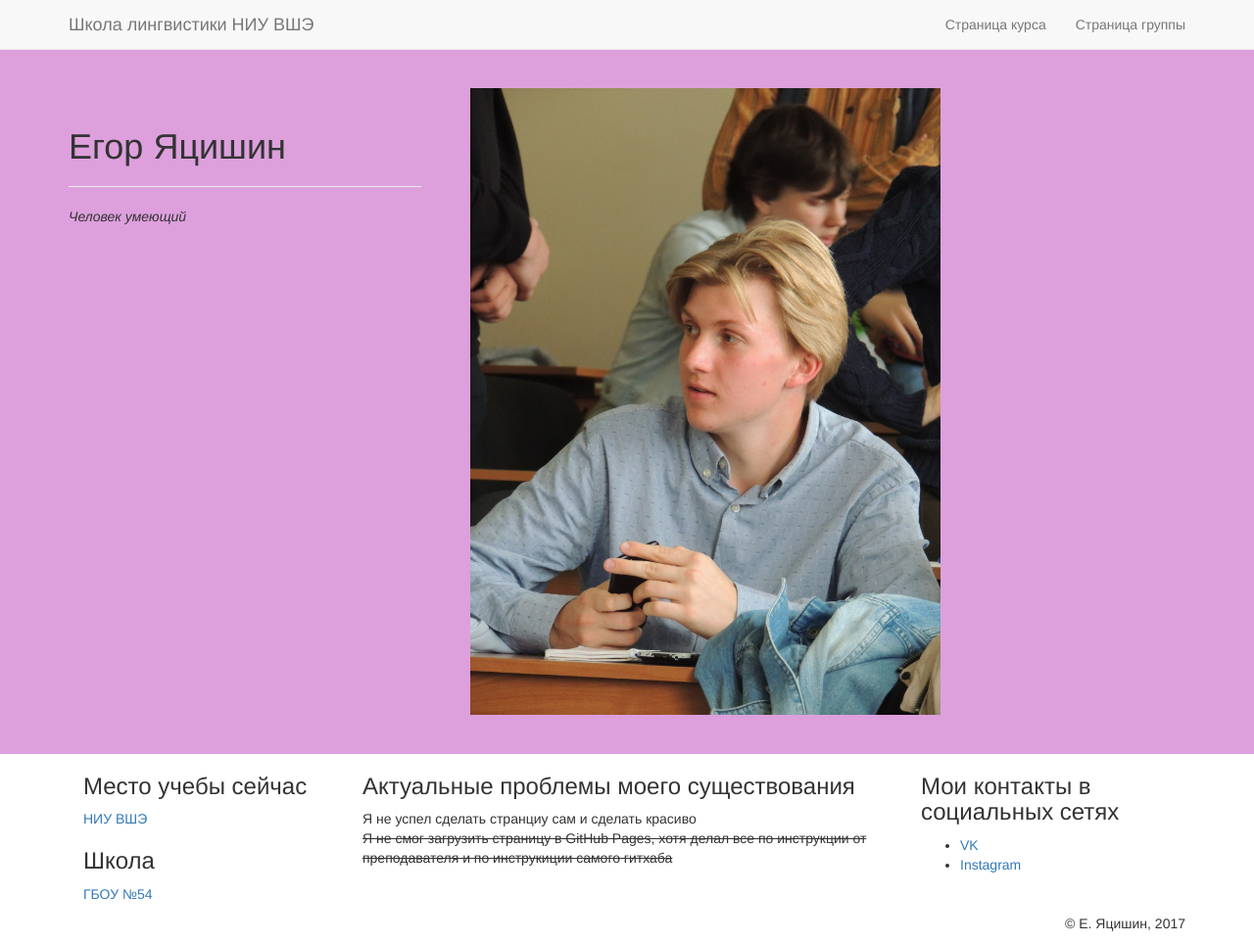
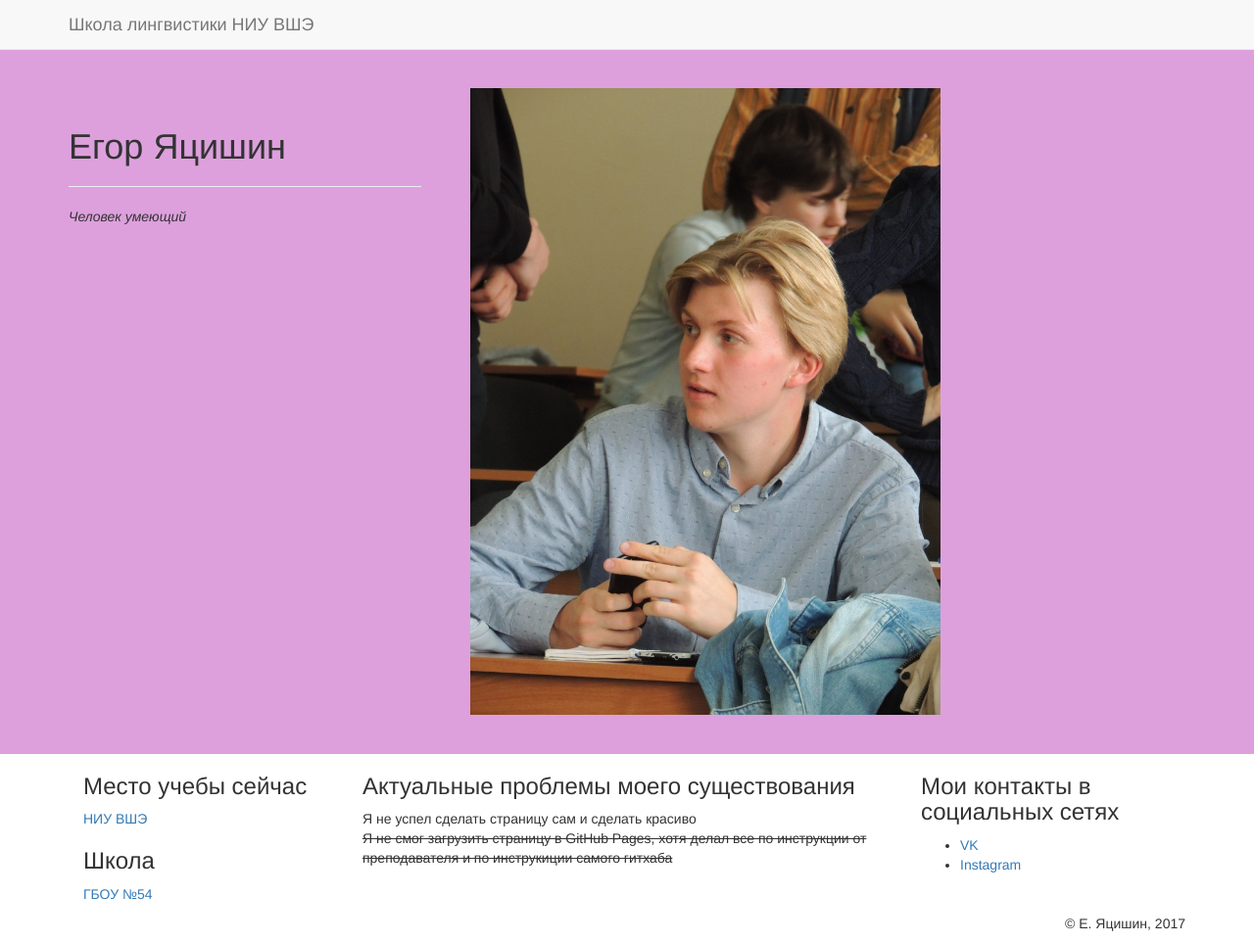
Before and after one commit to toskn/personal_page, a plain HTML site: page index.html in a window 1280 px wide. Shown: the whole page at 98% size. Drawn offline with nearby package versions, Linux system fonts and the light colour scheme.

Commit message:
Update index.html

```diff
--- a/index.html
+++ b/index.html
@@ -17,8 +17,7 @@
 				</div>
 				<nav class="collapse navbar-collapse" id="bs-navbar">
 					<ul class="nav navbar-nav navbar-right">
-						<li> <a href="">Страница курса</a> </li>
-						<li> <a href="">Страница группы</a> </li>
+
 					</ul>
 				</nav>
 			</div>
@@ -53,7 +52,7 @@
 				<div class="col-md-6">
 					<article>
 						<h3>Актуальные проблемы моего существования</h2>
-						<p>Я не успел сделать странциу сам и сделать красиво<br />
+						<p>Я не успел сделать страницу сам и сделать красиво<br />
 						<del>Я не смог загрузить страницу в GitHub Pages, хотя делал все по инструкции от преподавателя и по инструкиции самого гитхаба</del> <br />
 			     </p>
 					</article>
```
